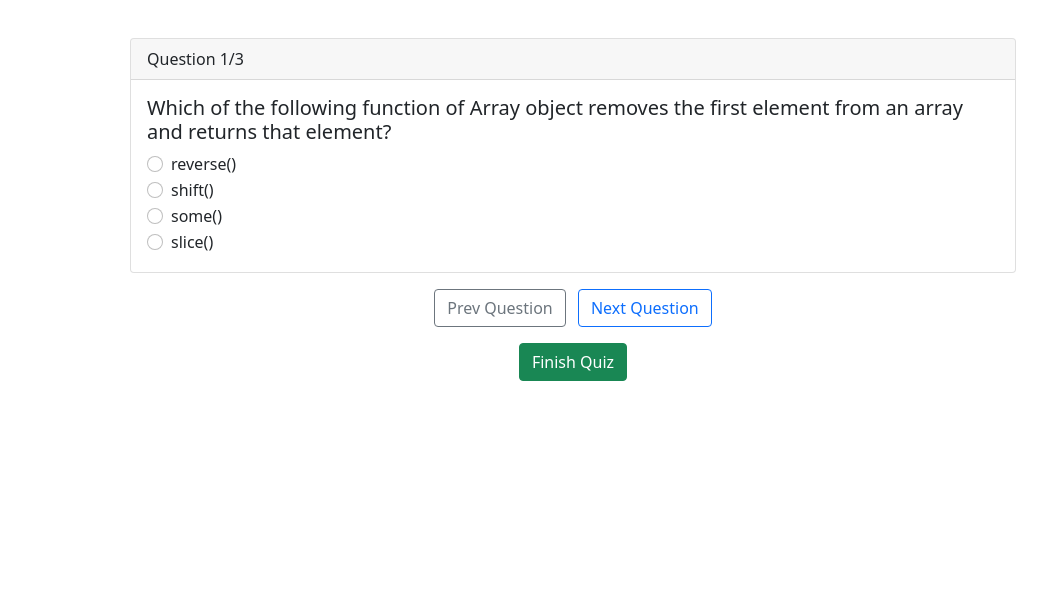
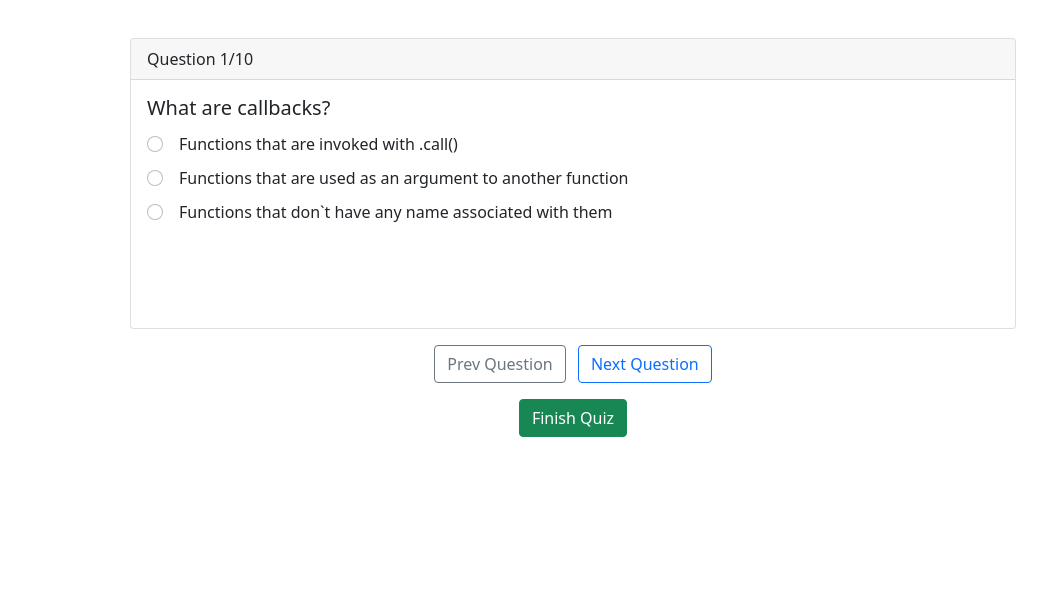
Before and after one commit to satanasova/AA-JS-Task, a website: page index.html in a window 1280 px wide. Shown: the part 210-800 px from the top of the page, without its empty margins (67-1114 px from the left). Drawn offline with nearby package versions, Linux system fonts and the light colour scheme.

Commit message:
set up quizes

```diff
--- a/assets/js/quiz.js
+++ b/assets/js/quiz.js
@@ -1,5 +1,3 @@
-
-
 let quizIndex = 0;
 
 function quiz(quizID,questionsArray) {
@@ -137,39 +135,87 @@ function quiz(quizID,questionsArray) {
     }
 }
 
-
-
-
-
-
 const questionsJS = [
     {
-        question: 'Which of the following function of Array object removes the first element from an array and returns that element?',
-        choices: ['reverse()','shift()','some()','slice()'],
+        question: 'What are callbacks?',
+        choices: ['Functions that are invoked with .call()','Functions that are used as an argument to another function','Functions that don`t have any name associated with them'],
         answer: 1
     },
     {
-        question: 'Which of the following function of Array object adds one or more elements to the end of an array and returns the new length of the array?',
-        choices: ['push()','pop()','map()','join()'],
+        question: `What is alerted from the following code?
+        const x = 'true';
+        alert((x ? 'A' : 'B'));`,
+        choices: ['A','B','null','undefined'],
         answer: 0
     },
     {
-        question: 'Which built-in method combines the text of two strings and returns a new string?',
-        choices: ['attach()','slice()','concat()','None of the above'],
+        question: 'In JavaScript, non-primitive data types are passed by value.',
+        choices: ['True','False'],
+        answer: 1
+    },
+    {
+        question: 'A technique to iterate over an operation by having a function call itself repeatedly until it arrives at a result is called:',
+        choices: ['IIFE','Closure','Recursion','Event Delegation'],
         answer: 2
+    },
+    {
+        question: 'Hoisting is a default behaviour of javascript where all the variable and function declarations are moved on top.',
+        choices: ['True','False'],
+        answer: 0
+    },
+    {
+        question: ' What does the acronym DOM stand for.?',
+        choices: ['Domain Operation Model','Document Object Model','Domain Object Model','Document Operation Model'],
+        answer: 1
+    },
+    {
+        question: 'Which of the following is true about Arrow Functions?',
+        choices: ['Arrow functions can only be used as a function expression','In the arrow functions, there is no binding of the this keyword','Arrow functions are declared without the function keyword','All of the above'],
+        answer: 3
+    },
+    {
+        question: 'How do you write a conditional statement that will *only* execute the contained code if variable x has a value 5 of type *number*?',
+        choices: ['if (x == 5) { … }','if (x = 5) { … }','if (x === 5) { … }'],
+        answer: 2
+    },
+    {
+        question: 'The syntax of spread operator and the rest parameter are exactly the same.',
+        choices: ['True','False'],
+        answer: 0
+    },
+    {
+        question: 'An IIFE executes immediately after it’s created:',
+        choices: ['True','False'],
+        answer: 0
     }
+
 
 ];
 
-const questionsJS2 = [
+const questionsCATS = [
     {
-        question: 'Which of the following function of Array object removes the first element from an array and returns that element?',
-        choices: ['reverse()','shift()','some()','slice()'],
+        question: 'Cats hate getting wet.',
+        choices: ['True','False'],
+        answer: 0
+    },
+    {
+        question: 'A cat`s belly is usually:',
+        choices: ['Soft','Fluffy','Cute','All of the above'],
+        answer: 3
+    },
+    {
+        question: 'When are cats most active?',
+        choices: ['At night','In the middle of the day','In the morning'],
+        answer: 0
+    },
+    {
+        question: 'Is it true that a cat always lands on its feet?',
+        choices: ['Yes','No'],
         answer: 1
     },
     {
-        question: 'Which built-in method combines the text of two strings and returns a new string?',
-        choices: ['attach()','slice()','concat()','None of the above'],
+        question: 'How many hours on average does a cat sleep per day?',
+        choices: ['5 hours','1 - 3 hours','All day','2 - 6 hours'],
         answer: 2
     }
 ];
--- a/assets/js/script.js
+++ b/assets/js/script.js
@@ -2,4 +2,4 @@ tab('#main-tabs');
 todo('#todo');
 cart('#cart');
 quiz('#js-quiz', questionsJS);
-quiz('#js-quiz-2', questionsJS2);
+quiz('#cat-quiz', questionsCATS);
--- a/assets/sass/main.scss
+++ b/assets/sass/main.scss
@@ -54,6 +54,16 @@
 
 }
 
+.quiz {
+    .form-check-label {
+        cursor: pointer;
+        &:hover {
+            background: rgba(0,0,0,.03);
+            // color: white;
+        }
+    }
+}
+
 body {
     min-height: 100vh;
     position: relative;
--- a/index.html
+++ b/index.html
@@ -21,8 +21,8 @@
                     <div class="nav nav-tabs">
                             <button class="nav-link">To Do List</button>
                             <button class="nav-link">Shopping Cart</button>
-                            <button class="nav-link">Quiz</button>
-                            <button class="nav-link">Quiz</button>
+                            <button class="nav-link">JS Quiz</button>
+                            <button class="nav-link">CATS Quiz</button>
                     </div>
                     <div class="tab-content py-5">
                         <div id="todo" class="todo tab-pane pt-3 pb-5">
@@ -173,8 +173,8 @@
                                                       <h5 class="card-title question">Which of the following function of Array object removes the first element from an array and returns that element?</h5>
                                                       <div class="card-text choices">
                                                         <div data-template="choice" class="form-check">
-                                                            <input class="form-check-input" type="radio" name="choices" id="choice-0">
-                                                            <label class="form-check-label" for="choice-0">
+                                                            <input class="form-check-input my-2" type="radio" name="choices" id="choice-0">
+                                                            <label class="form-check-label py-1 ps-2 w-100" for="choice-0">
                                                                 answer
                                                             </label>
 
@@ -211,11 +211,11 @@
                             </div>
                         </div>
 
-                        <div id="js-quiz-2" class="quiz tab-pane pt-3 pb-5">
+                        <div id="cat-quiz" class="quiz tab-pane pt-3 pb-5">
                             <div class="container">
                                 <div class="row pb-5">
                                     <div class="col-12">
-                                        <h2 class="text-center ">JS Quiz</h2>
+                                        <h2 class="text-center ">CATS Quiz</h2>
                                     </div>
                                 </div>
                             </div>
@@ -231,8 +231,8 @@
                                                       <h5 class="card-title question">Which of the following function of Array object removes the first element from an array and returns that element?</h5>
                                                       <div class="card-text choices">
                                                         <div data-template="choice" class="form-check">
-                                                            <input class="form-check-input" type="radio" name="choices" id="choice-0">
-                                                            <label class="form-check-label" for="choice-0">
+                                                            <input class="form-check-input my-2" type="radio" name="choices" id="choice-0">
+                                                            <label class="form-check-label py-1 ps-2 w-100" for="choice-0">
                                                                 answer
                                                             </label>
 
```
Also changed, not shown: assets/css/style.css.
